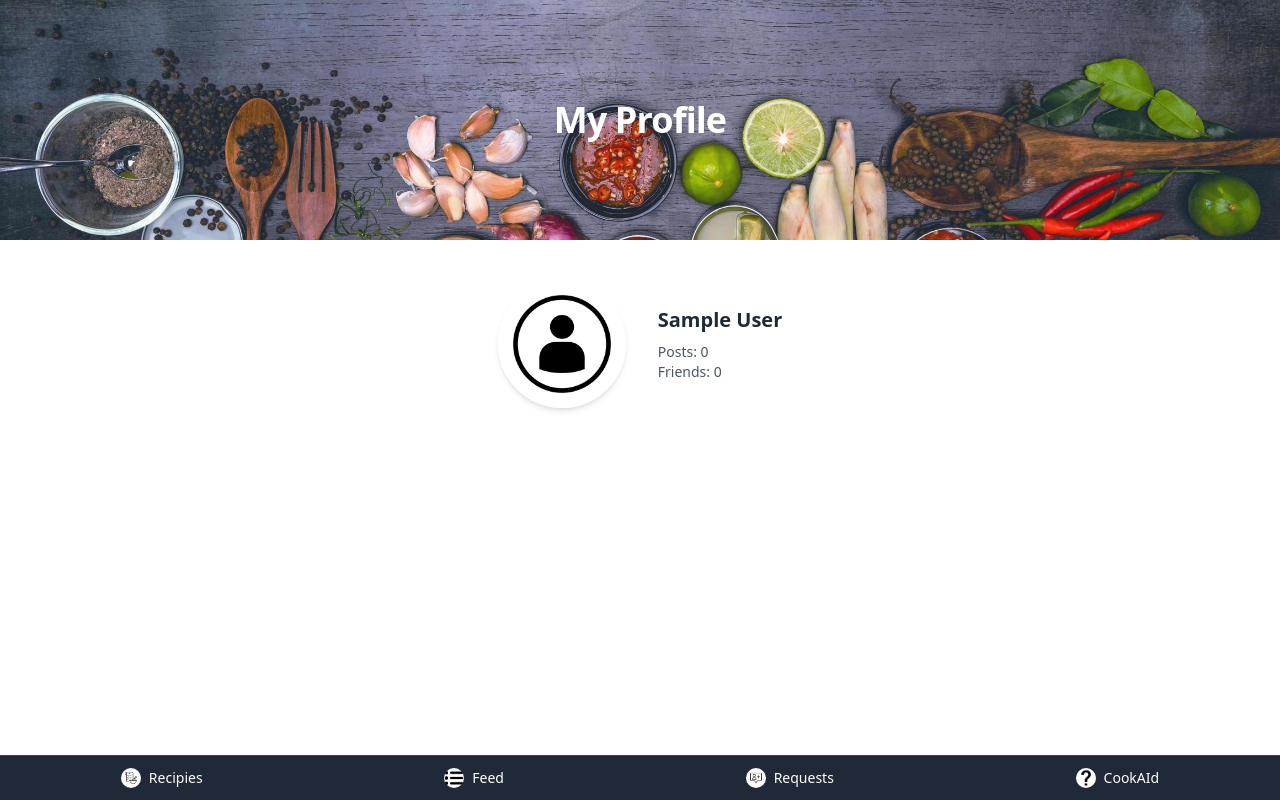
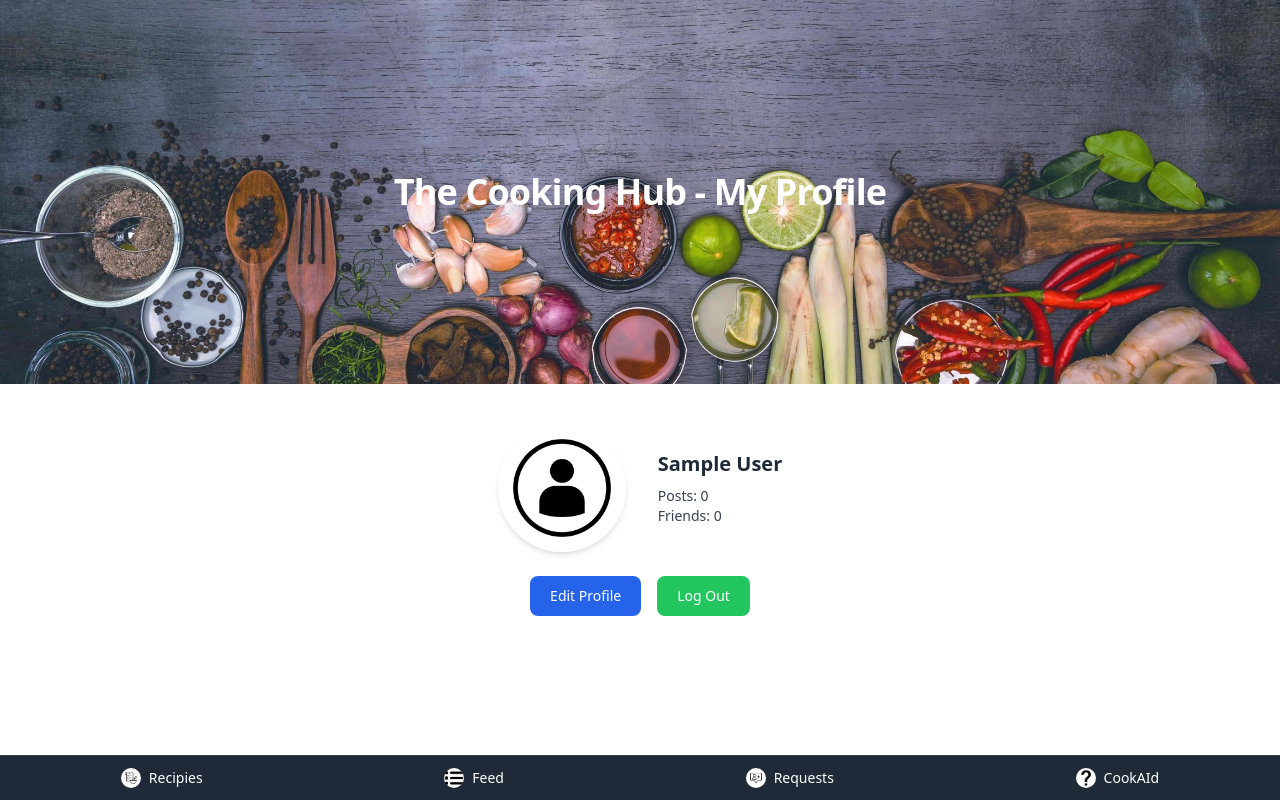
Before and after one commit to alexandra-popa27/Proiect-Cloud-Computing, a Next.js app: page /profile in a window 1280 px wide. Built offline with nearby package versions, Linux system fonts and the light colour scheme; sample sign-in values are in the browser's storage.

Commit message:
profile page update

```diff
--- a/components/LoginPage.jsx
+++ b/components/LoginPage.jsx
@@ -110,8 +110,7 @@ const LoginPage = () => {
           <button
             type="button"
             onClick={handleRegisterRedirect}
-            className="text-white bg-green-500 hover:bg-green-600 focus:ring-4 focus:outline-none focus:ring-green-300 font-medium rounded-lg text-sm px-5 py-2.5"
-          >
+            className="text-white bg-green-500 hover:bg-green-600 focus:ring-4 focus:outline-none focus:ring-green-300 font-medium rounded-lg text-sm px-5 py-2.5">
             Register
           </button>
         </div>
--- a/components/MainPage.jsx
+++ b/components/MainPage.jsx
@@ -60,7 +60,7 @@ const MainPage=()=>{
             <div className="relative h-96 overflow-hidden p-4">
             <img className="absolute inset-0 w-full h-full object-cover" src="/cooking.jpg" alt="Cooking Hub Background" />
             <div className="absolute inset-0 flex items-center justify-center text-white text-4xl font-bold tracking-tight text-center">
-                The Cooking Hub
+                The Cooking Hub - Recipies
             </div>
             </div>
 
--- a/components/ProfilePage.jsx
+++ b/components/ProfilePage.jsx
@@ -24,13 +24,13 @@ const ProfilePage = () => {
 
   return (
     <div className="min-h-screen bg-beige flex flex-col">
-      {/* Image + text overlay */}
-      <div className="relative h-60 overflow-hidden p-4">
-        <img className="absolute inset-0 w-full h-full object-cover" src="/cooking.jpg" alt="Profile Background" />
-        <div className="absolute inset-0 flex items-center justify-center text-white text-4xl font-bold tracking-tight text-center">
-          My Profile
-        </div>
-      </div>
+      {/* Image with text overlay */}
+      <div className="relative h-96 overflow-hidden p-4">
+            <img className="absolute inset-0 w-full h-full object-cover" src="/cooking.jpg" alt="Cooking Hub Background" />
+            <div className="absolute inset-0 flex items-center justify-center text-white text-4xl font-bold tracking-tight text-center">
+                The Cooking Hub - My Profile
+            </div>
+            </div>
 
       {/* Profile info */}
       <div className="flex flex-col items-center justify-center mt-10 px-4">
@@ -42,9 +42,30 @@ const ProfilePage = () => {
           />
           <div className="text-center md:text-left">
             <h2 className="text-xl font-semibold text-gray-800 dark:text-white mb-2">{user.name}</h2>
-            <p className="text-sm text-gray-600 dark:text-gray-300">Posts: 0</p>
-            <p className="text-sm text-gray-600 dark:text-gray-300">Friends: 0</p>
+            <p className="text-sm text-gray-700 dark:text-gray-300">Posts: 0</p>
+            <p className="text-sm text-gray-700 dark:text-gray-300">Friends: 0</p>
           </div>
+        </div>
+
+        {/* Buttons under profile */}
+        <div className="mt-6 flex flex-col sm:flex-row gap-4 justify-center">
+            <button
+            type="button"
+            onClick={() => alert("Edit profile coming soon!")}
+            className="text-white bg-blue-600 hover:bg-blue-700 focus:ring-4 focus:outline-none focus:ring-blue-300 font-medium rounded-lg text-sm px-5 py-2.5"
+            >
+            Edit Profile
+            </button>
+            <button
+            type="button"
+            onClick={() => {
+                localStorage.removeItem("user");
+                router.push("/");
+            }}
+            className="text-white bg-green-500 hover:bg-green-600 focus:ring-4 focus:outline-none focus:ring-green-300 font-medium rounded-lg text-sm px-5 py-2.5"
+            >
+            Log Out
+            </button>
         </div>
       </div>
 
```
